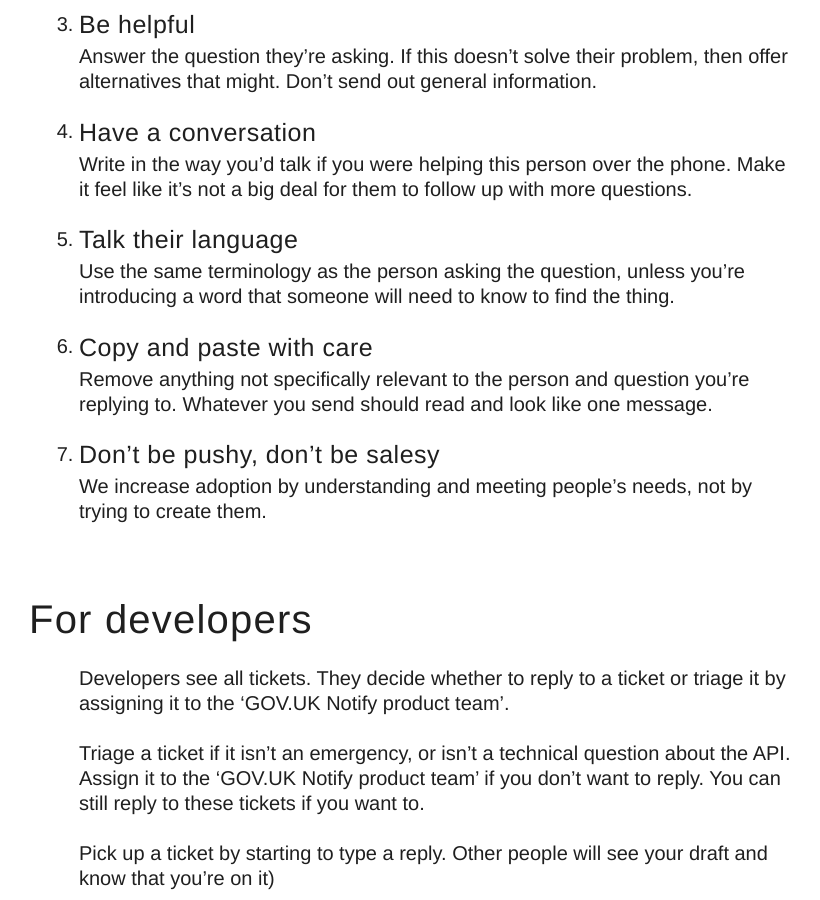
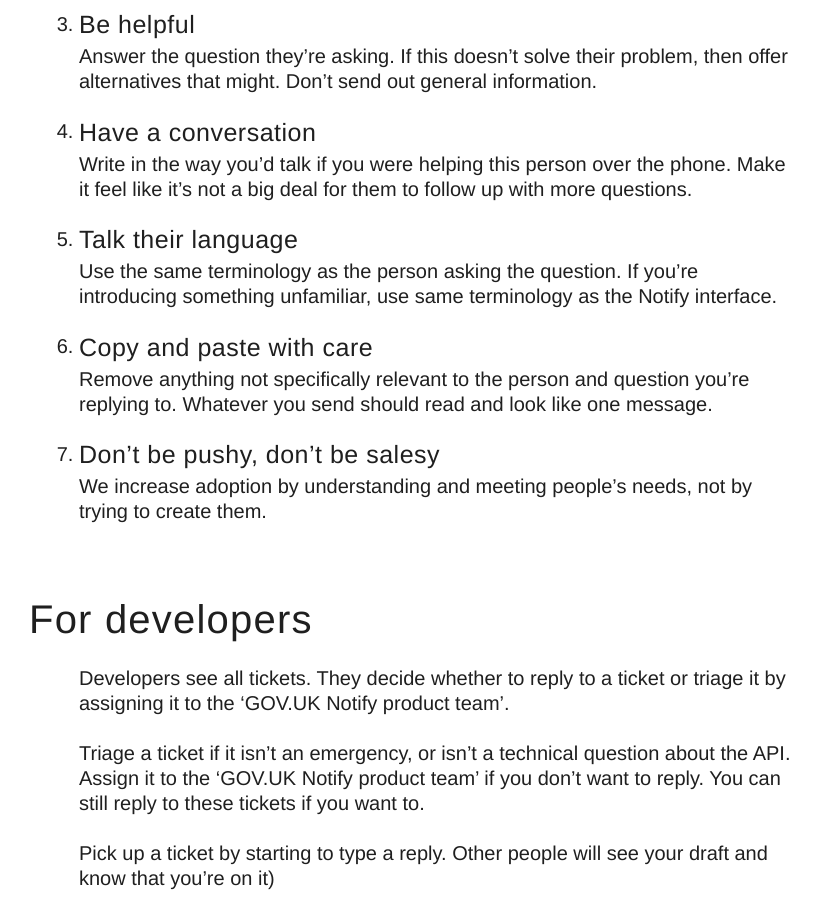
Before and after one commit to alphagov/notify-support, a Jekyll site: the page built from index.md, in a window 1280 px wide and 900 px high, scrolled down 1379 px. Shown: the whole window, without its empty margins (46-866 px from the left). Built offline with Jekyll 4.4.1, drawn with Linux system fonts in a browser that asks for light colours.

Commit message:
Principles finished

```diff
--- a/_content/principles.markdown
+++ b/_content/principles.markdown
@@ -22,7 +22,7 @@ order: 2
 
 5. Talk their language
 
-    Use the same terminology as the person asking the question, unless you’re introducing a word that someone will need to know to find the thing.
+    Use the same terminology as the person asking the question. If you’re introducing something unfamiliar, use same terminology as the Notify interface.
 
 6. Copy and paste with care
 
```
